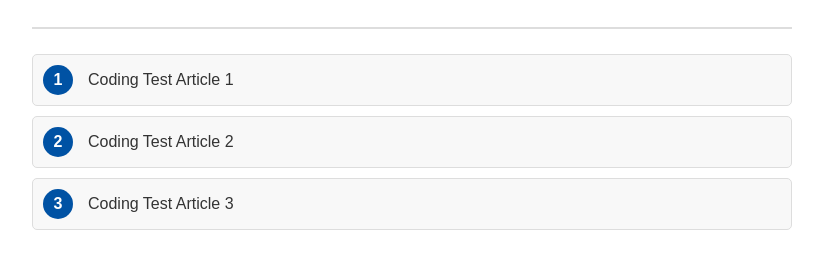
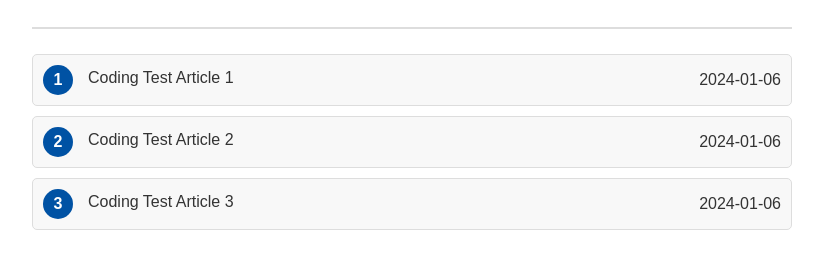
Before and after one commit to lim-it-err/lim-it-err.github.io, a plain HTML site: page codingtest.html in a window 1280 px wide. Shown: the part 60-328 px from the top of the page, without its empty margins (228-1051 px from the left). Drawn offline with Linux system fonts and the light colour scheme; no server answers.

Commit message:
feat: added date, relative path

```diff
--- a/assets/board/codingtest/1/index.html
+++ b/assets/board/codingtest/1/index.html
@@ -3,7 +3,8 @@
 <head>
     <meta charset="UTF-8">
     <title>Coding Test Article 1</title>
-    <link rel="stylesheet" href="https://lim-it-err.github.io/css/styles.css">
+    <meta name="date" content="2024-01-06">
+    <link rel="stylesheet" href="../../../../css/styles.css">
     <!-- Additional head elements, such as meta tags or external CSS links -->
 </head>
 <body>
--- a/assets/board/codingtest/2/index.html
+++ b/assets/board/codingtest/2/index.html
@@ -3,7 +3,9 @@
 <head>
     <meta charset="UTF-8">
     <title>Coding Test Article 2</title>
-    <link rel="stylesheet" href="https://lim-it-err.github.io/css/styles.css">
+    <meta name="date" content="2024-01-06">
+
+    <link rel="stylesheet" href="../../../../css/styles.css">
     <!-- Additional head elements, such as meta tags or external CSS links -->
 </head>
 <body>
--- a/assets/board/codingtest/3/index.html
+++ b/assets/board/codingtest/3/index.html
@@ -3,7 +3,8 @@
 <head>
     <meta charset="UTF-8">
     <title>Coding Test Article 3</title>
-    <link rel="stylesheet" href="https://lim-it-err.github.io/css/styles.css">
+    <meta name="date" content="2024-01-06">
+    <link rel="stylesheet" href="../../../../css/styles.css">
     <!-- Additional head elements, such as meta tags or external CSS links -->
 </head>
 <body>
--- a/codingtest.html
+++ b/codingtest.html
@@ -3,7 +3,7 @@
 <head>
     <meta charset="UTF-8">
     <title>Coding Test Articles</title>
-    <link rel="stylesheet" href="https://lim-it-err.github.io/css/styles.css">
+    <link rel="stylesheet" href="./css/styles.css">
     <!-- Additional head elements -->
 </head>
 <body>
--- a/css/styles.css
+++ b/css/styles.css
@@ -161,17 +161,6 @@ body > .container {
   padding-top: 15px;
 }
 
-.title-button {
-  display: flex;
-  align-items: center;
-  margin: 10px 0;
-  padding: 10px;
-  background-color: #f8f8f8;
-  border: 1px solid #ddd;
-  border-radius: 5px;
-  cursor: pointer;
-  transition: background-color 0.3s ease;
-}
 
 .title-button:hover {
   background-color: #eaeaea;
@@ -193,4 +182,34 @@ body > .container {
 .title-button span {
   font-size: 16px;
   color: #333;
+  display: flex;
+  justify-content: space-between; /* Adjusts content to each end */
+  align-items: center;
 }
+.title-text {
+  font-size: 16px;
+  color: #333;
+  margin-right: 10px; /* Spacing between title and date */
+  margin-bottom: 5px; /* Adds space between title and date */
+
+
+}
+
+.date-text {
+  font-size: 14px;
+  color: #666; /* Slightly muted color for the date */
+  margin-left: auto; /* Pushes the date to the right */
+
+
+}
+.title-button {
+  display: flex;
+  align-items: center;
+  justify-content: start;
+  margin: 10px 0;
+  padding: 10px;
+  background-color: #f8f8f8; /* Example background color */
+  border: 1px solid #ddd;
+  border-radius: 5px;
+  cursor: pointer;
+}
--- a/js/scroll.js
+++ b/js/scroll.js
@@ -33,12 +33,13 @@ class InfiniteScroll {
     processContent(htmlText) {
         const parser = new DOMParser();
         const doc = parser.parseFromString(htmlText, "text/html");
-
         const titleText = doc.title || `Article ${this.pNum}`;
-        this.createTitleButton(titleText, doc.body.innerHTML);
+        const dateMeta = doc.querySelector('meta[name="date"]');
+        const dateText = dateMeta ? dateMeta.content : 'Unknown Date';
+        this.createTitleButton(titleText,dateText, doc.body.innerHTML);
     }
 
-    createTitleButton(title, contentHTML) {
+    createTitleButton(title, date, contentHTML) {
         const titleButton = document.createElement('div');
         titleButton.classList.add('title-button');
 
@@ -47,9 +48,24 @@ class InfiniteScroll {
         numberCircle.textContent = this.pNum;
         titleButton.appendChild(numberCircle);
 
+        // Div for the title
+        const titleDiv = document.createElement('div');
+        titleDiv.classList.add('title-text');
+
         const titleSpan = document.createElement('span');
         titleSpan.textContent = title;
-        titleButton.appendChild(titleSpan);
+        titleDiv.appendChild(titleSpan);
+
+        // Div for the date
+        const dateDiv = document.createElement('div');
+        dateDiv.classList.add('date-text');
+
+        const dateSpan = document.createElement('span');
+        dateSpan.textContent = date;
+        dateDiv.appendChild(dateSpan);
+
+        titleButton.appendChild(titleDiv);
+        titleButton.appendChild(dateDiv);
 
         const contentDiv = document.createElement('div');
         contentDiv.innerHTML = contentHTML;
@@ -63,4 +79,5 @@ class InfiniteScroll {
         this.wNode.appendChild(titleButton);
         this.wNode.appendChild(contentDiv);
     }
+
 }
```
Also changed, not shown: index.html (+2 -4 lines).
